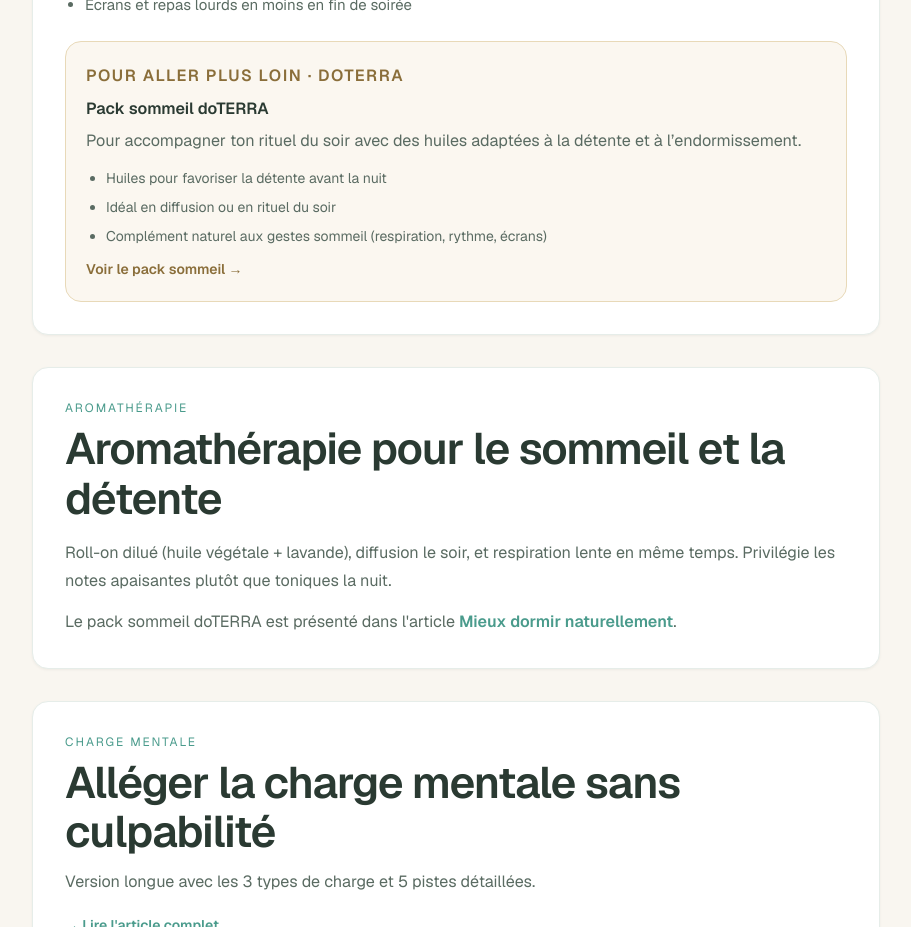
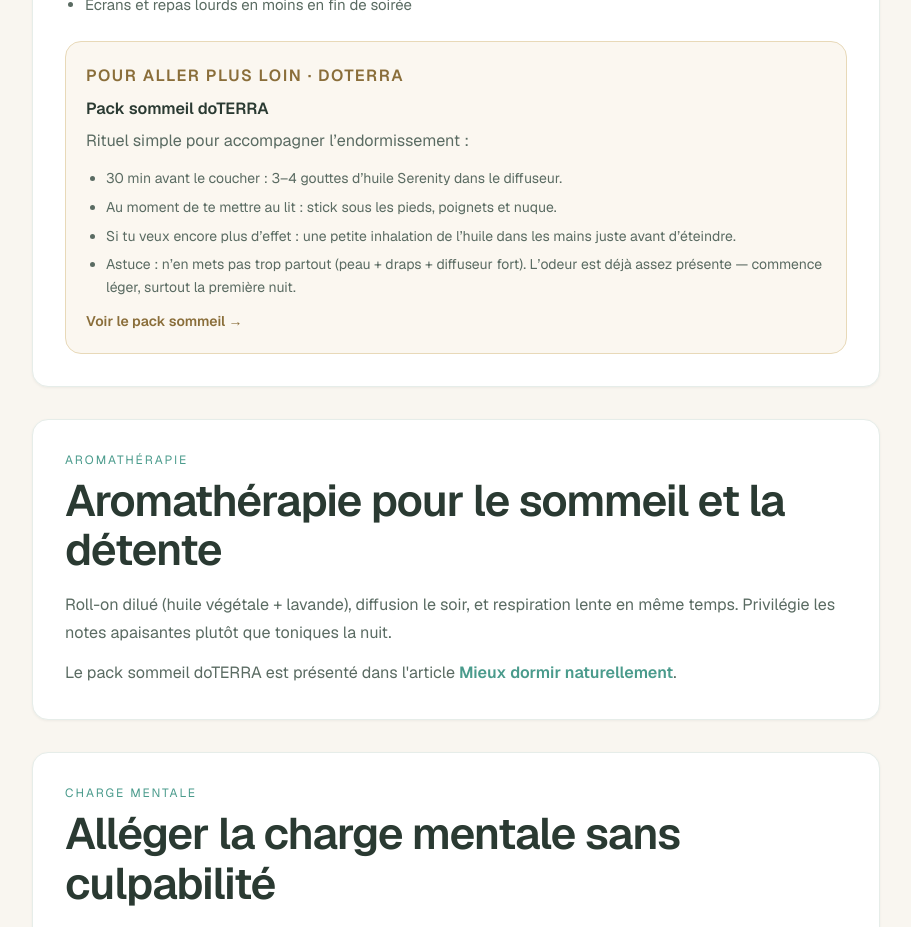
Before and after one commit to bounazouyasmina-arch/natura-bio-by-yas, a Next.js app: page /blog in a window 1280 px wide. Shown: the part 1620-2547 px from the top of the page, without its empty margins (184-1095 px from the left). Built offline with nearby package versions, Linux system fonts and the light colour scheme.

Commit message:
feat: explications rituels pack sommeil doTERRA

```diff
--- a/app/blog/page.tsx
+++ b/app/blog/page.tsx
@@ -141,13 +141,13 @@ export default function BlogPage() {
           </ul>
           <DoteraPackCard
             title="Pack sommeil doTERRA"
-            description="Pour accompagner ton rituel du soir avec des huiles adaptées à la détente et à l’endormissement."
+            description="Rituel simple pour accompagner l’endormissement :"
             href={DOTERA_PACK_SOMMEIL}
             details={[
-              // Remplacé dès que Yas envoie le texte officiel du pack
-              'Huiles pour favoriser la détente avant la nuit',
-              'Idéal en diffusion ou en rituel du soir',
-              'Complément naturel aux gestes sommeil (respiration, rythme, écrans)',
+              '30 min avant le coucher : 3–4 gouttes d’huile Serenity dans le diffuseur.',
+              'Au moment de te mettre au lit : stick sous les pieds, poignets et nuque.',
+              'Si tu veux encore plus d’effet : une petite inhalation de l’huile dans les mains juste avant d’éteindre.',
+              'Astuce : n’en mets pas trop partout (peau + draps + diffuseur fort). L’odeur est déjà assez présente — commence léger, surtout la première nuit.',
             ]}
           />
         </article>
```
